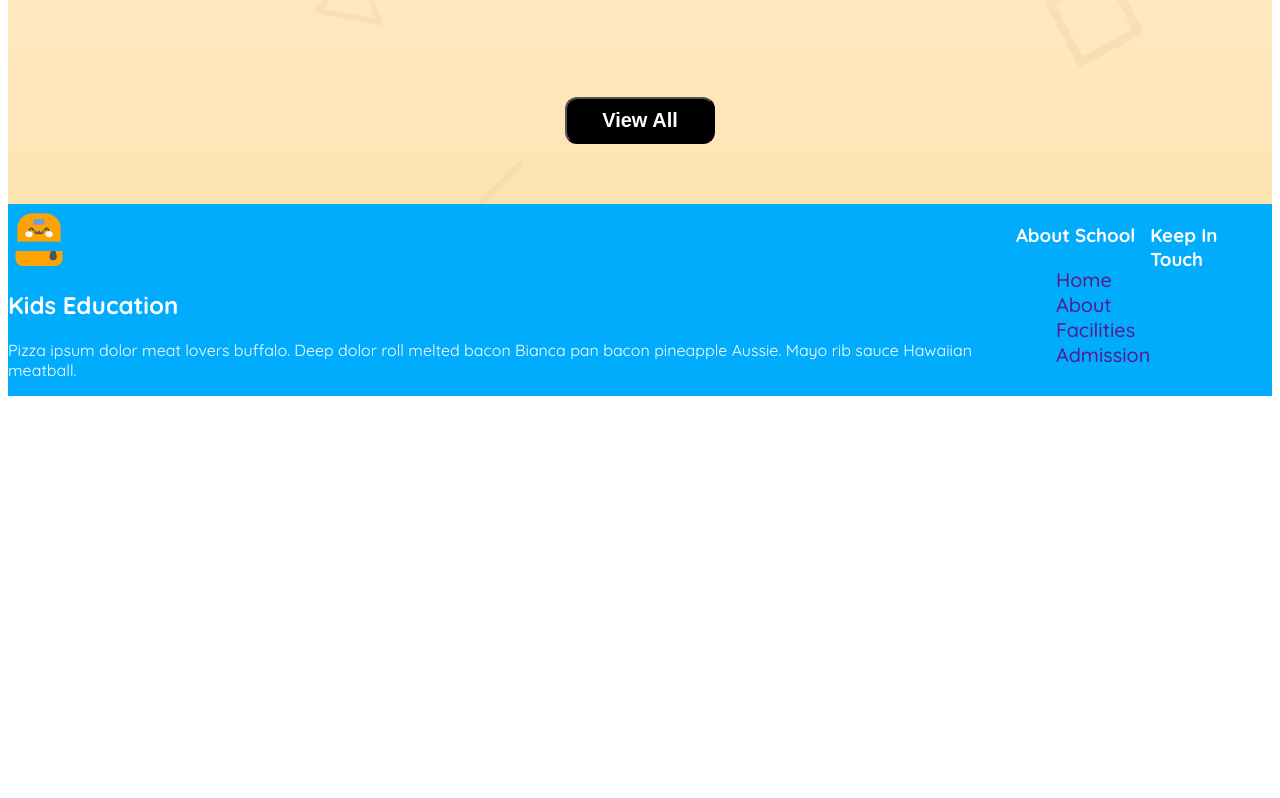
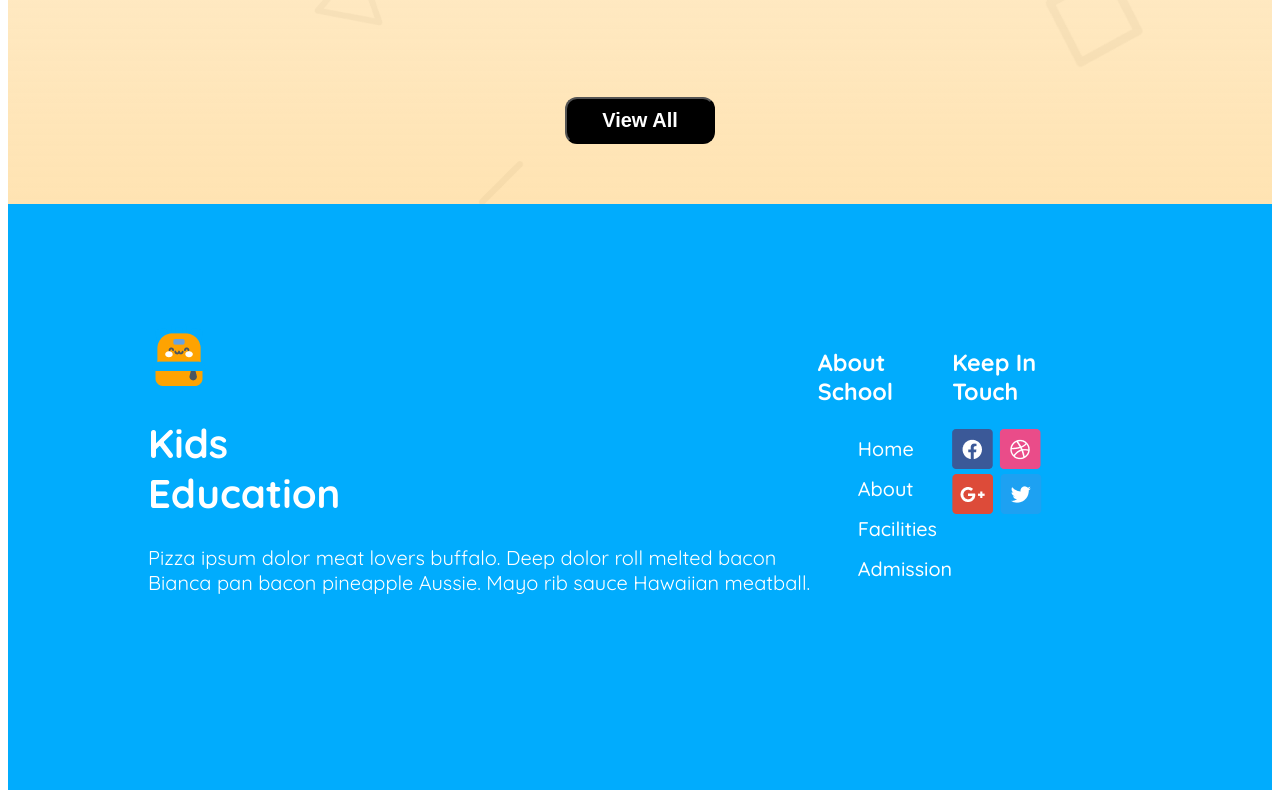
Before and after one commit to matinsyed/assignment-2, a plain HTML site: page index.html in a window 1280 px wide. Shown: the part 2533-3331 px from the top of the page. Before the commit the page ends 2937 px from the top, so only its background shows below. Drawn offline with nearby package versions, Linux system fonts and the light colour scheme.

Commit message:
responsive of stories and footer

```diff
--- a/index.html
+++ b/index.html
@@ -131,12 +131,18 @@
 
     </main>
     <footer class="footer">
-        <section class="footer-section display-flex">
+        <div class="footer-section display-flex">
             <div class="footer-description">
-                <img src="images/logo.png" alt="">
-                <h1>Kids
-                    Education</h1>
+                <!-- <div class="display-flex"> -->
+                    <img src="images/logo.png" alt="">
+                <h1>
+                    Kids <br>
+                    Education
+                </h1>
+                <!-- </div> -->
                 <p>Pizza ipsum dolor meat lovers buffalo. Deep dolor roll melted bacon Bianca pan bacon pineapple Aussie. Mayo rib sauce Hawaiian meatball.</p>
+
+
             </div>
             <div class="footer-links">
                 <p><h3>About School</h3></p>
@@ -151,8 +157,12 @@
             </div>
             <div class="footer-icon">
                 <h3>Keep In Touch</h3>
+                <img src="images/fb.png" alt="">
+                <img src="images/dribble.png" alt="">
+                <img src="images/google+.png" alt="">
+                <img src="images/twitter.png" alt="">
             </div>
-        </section>
+        </div>
     </footer>
 </body>
 </html>
--- a/styles/style.css
+++ b/styles/style.css
@@ -250,11 +250,22 @@
 .footer{
     background: #01ACFD;
     color: white;
+    font-size: 1.25rem;
 }
 .footer-section{
     max-width: 1440px;
     margin: 0px auto;
+    padding: 120px 225px 175px 140px;
+    justify-content: space-between;
 }
+.footer-description{
+    max-width: 700px;
+}
+.footer-menu a{
+    color: white;
+    line-height:40px;
+}
+
 @media screen and (max-width:576px){
     #school{
         display: none;
@@ -278,4 +289,16 @@
     .banner-img img{
         width: 100%;
     }
+
+    .curriculam-cards-container{
+        display: grid;
+        grid-template-columns: repeat(1,1fr);
+    }
+    .stories-main-card{
+        display: none;
+    }
+    .footer-section{
+        display: grid;
+        grid-template-columns: repeat(1,1fr);
+    }
 }
```
